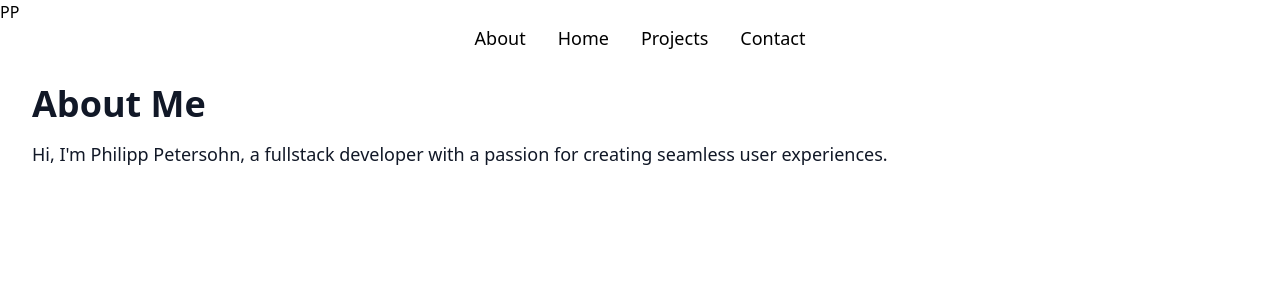
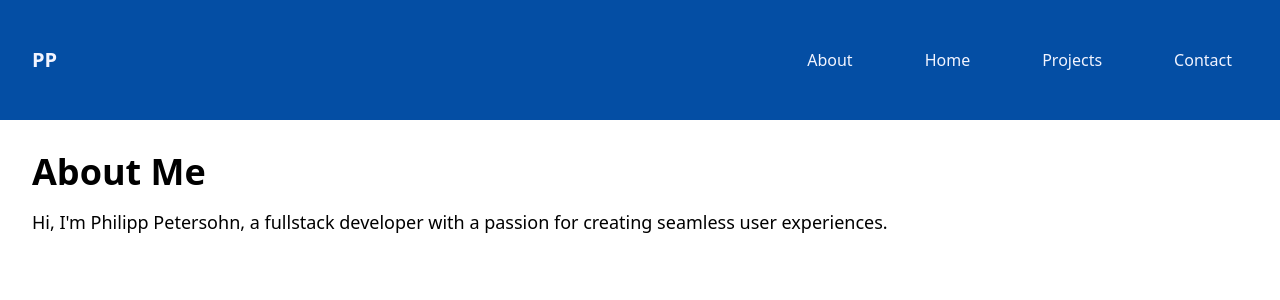
Before and after one commit to philpetersohn/phil-petersohn-website, a React (Vite) app in the folder my-website/: page / in a window 1280 px wide. Shown: the top 300 px of the page. Built offline with nearby package versions, Linux system fonts and the light colour scheme.

Commit message:
Polish navbar

```diff
--- a/my-website/src/components/Navbar.jsx
+++ b/my-website/src/components/Navbar.jsx
@@ -1,34 +1,60 @@
+import { useState } from "react";
 import { Link } from "react-router-dom";
 
 function Navbar() {
+  const [isDropdownOpen, setIsDropdownOpen] = useState(false);
+
+  const toggleDropdown = () => {
+    setIsDropdownOpen(!isDropdownOpen);
+  };
+
   return (
-    <nav className="">
-      <diV>
-        <button>
-          <Link to="/" className="text-black">
+    <nav className="bg-blue-600 text-blue-100 flex justify-between items-center p-8">
+      <div className="flex-grow flex justify-start">
+        <button className="text-xl font-bold">
+          <Link to="/" className="">
             PP
           </Link>
         </button>
-      </diV>
-      <div>
-        <ul className="flex justify-center space-x-8 text-white font-medium text-lg">
-          <li>
-            <Link to="/about" className="text-black">
+      </div>
+      <div className="relative">
+        <button className="block md:hidden" onClick={toggleDropdown}>
+          ☰
+        </button>
+        <ul
+          className={`${
+            isDropdownOpen ? "block" : "hidden"
+          } absolute top-16 left-0 w-full bg-blue-600 md:flex md:space-x-10 md:static md:w-auto`}
+        >
+          <li className="border-b border-blue-700 md:border-none w-full">
+            <Link
+              to="/about"
+              className="block p-4 hover:text-blue-300 hover:scale-105 transition-transform w-full text-center"
+            >
               About
             </Link>
           </li>
-          <li>
-            <Link to="/home" className="text-black">
+          <li className="border-b border-blue-700 md:border-none w-full">
+            <Link
+              to="/home"
+              className="block p-4 hover:text-blue-300 hover:scale-105 transition-transform w-full text-center"
+            >
               Home
             </Link>
           </li>
-          <li>
-            <Link to="/projects" className="text-black">
+          <li className="border-b border-blue-700 md:border-none w-full">
+            <Link
+              to="/projects"
+              className="block p-4 hover:text-blue-300 hover:scale-105 transition-transform w-full text-center"
+            >
               Projects
             </Link>
           </li>
-          <li>
-            <Link to="/contact" className="text-black">
+          <li className="border-b border-blue-700 md:border-none w-full">
+            <Link
+              to="/contact"
+              className="block p-4 hover:text-blue-300 hover:scale-105 transition-transform w-full text-center"
+            >
               Contact
             </Link>
           </li>
--- a/my-website/tailwind.config.js
+++ b/my-website/tailwind.config.js
@@ -2,6 +2,19 @@
 export default {
   content: ["./index.html", "./src/**/*.{js,ts,jsx,tsx}"],
   theme: {
+    colors: {
+      blue: {
+        100: "#F2F4FF",
+        200: "#B9C9FE",
+        300: "#7EA1F9",
+        400: "#427CEB",
+        500: "#0C5ACF",
+        600: "#044EA4",
+        700: "#01407A",
+        800: "#002E50",
+        900: "#001826",
+      },
+    },
     extend: {},
   },
   plugins: [],
```
